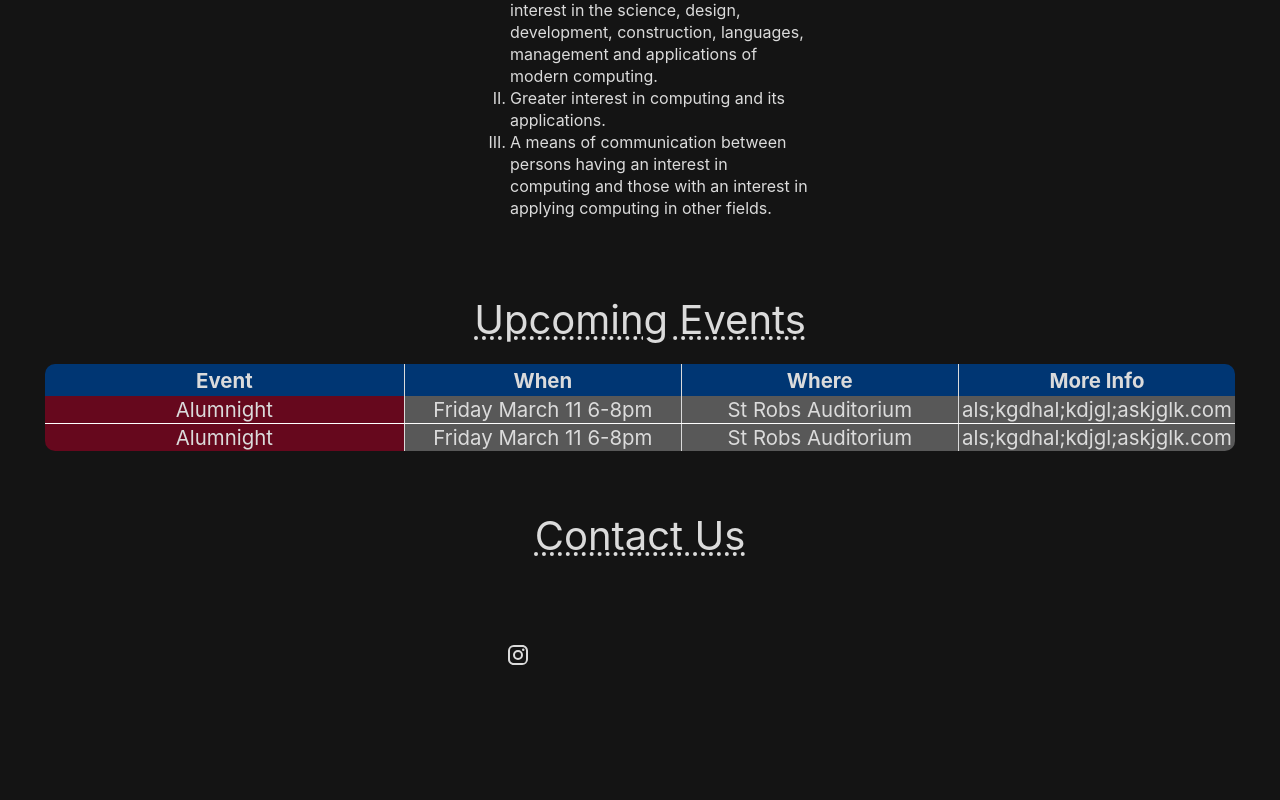
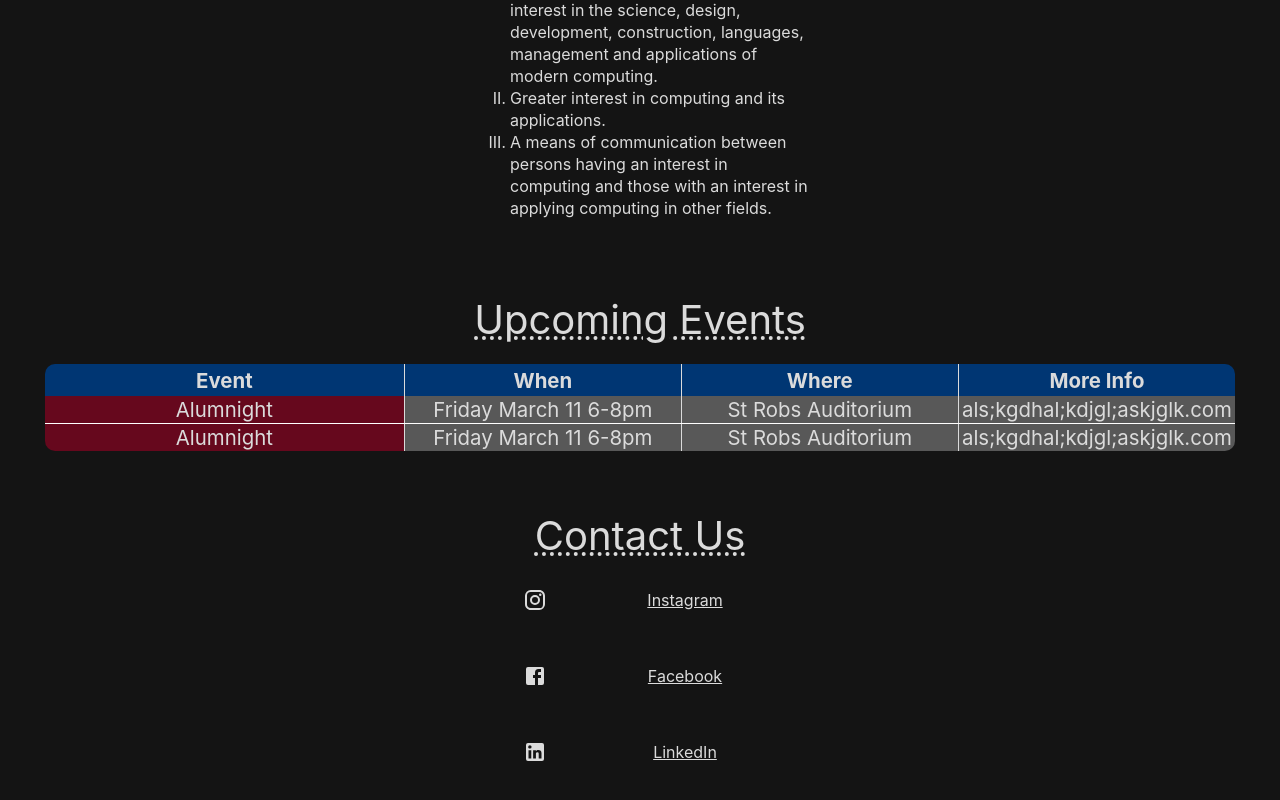
Before and after one commit to jyeh20/lmuacm, a React (Create React App) app in the folder webapp/: page / in a window 1280 px wide. Shown: the part 490-1290 px from the top of the page. Built offline with nearby package versions, Linux system fonts and the light colour scheme.

Commit message:
contact updates

```diff
--- /dev/null
+++ b/webapp/src/assets/links.json
@@ -0,0 +1,14 @@
+{
+  "links": [
+    ["Instagram", "https://www.instagram.com/lmuacm/"],
+    ["Facebook", "https://www.facebook.com/loyolamarymountacm"],
+    ["LinkedIn", "https://www.linkedin.com/company/lmu-acm"],
+    ["LEO", "https://leo.lmu.edu/organization/acm"]
+  ],
+
+  "socials": [
+    ["Instagram", "https://www.instagram.com/lmuacm/"],
+    ["Facebook", "https://www.facebook.com/loyolamarymountacm"],
+    ["LinkedIn", "https://www.linkedin.com/company/lmu-acm"]
+  ]
+}
--- a/webapp/src/assets/socials.json
+++ /dev/null
@@ -1,8 +0,0 @@
-{
-  "socials": [
-    { "Instagram": "https://www.instagram.com/lmuacm/" },
-    { "Facebook": "https://www.facebook.com/loyolamarymountacm" },
-    { "LinkedIn": "https://www.linkedin.com/company/lmu-acm" },
-    { "LEO": "https://leo.lmu.edu/organization/acm" }
-  ]
-}
--- a/webapp/src/components/Home/Contact/Contact.css
+++ b/webapp/src/components/Home/Contact/Contact.css
@@ -1,17 +1,16 @@
 .Contact {
   margin: auto;
   display: grid;
-  width: 350px;
+  width: 300px;
   height: 200px;
-  grid-template-rows: 25% 25% 25% 25%;
+  grid-template-rows: 24% 14% 24% 14% 24%;
 }
 
 .Contact-row {
+  margin: auto;
   width: 100%;
   display: grid;
   grid-template-columns: 30% 70%;
-  /* grid-row-start: 1;
-  grid-row-end: 2; */
 }
 
 .Contact-button {
@@ -19,3 +18,15 @@
   grid-column-start: 1;
   grid-column-end: 2;
 }
+
+.Contact-link {
+  margin: auto;
+  color: inherit;
+}
+
+@media screen and (max-width: 767px) {
+  .Contact {
+    width: 65%;
+    height: 25vh;
+  }
+}
--- a/webapp/src/components/Home/Contact/Contact.jsx
+++ b/webapp/src/components/Home/Contact/Contact.jsx
@@ -2,7 +2,7 @@ import React from "react";
 
 import "./Contact.css";
 
-import SOCIALS from "../../../assets/socials.json";
+import links from "../../../assets/links.json";
 
 import IconButton from "@mui/material/IconButton";
 
@@ -12,22 +12,39 @@ import LinkedInIcon from "@mui/icons-material/LinkedIn";
 
 const Contact = (props) => {
   const { color } = props;
-  const socials = SOCIALS.socials;
-  console.log(socials);
+  const socials = links.socials;
 
-  let social_arr = [];
-  console.log(Object.entries(socials));
-  for (let [item, value] in Object.entries(socials)) {
-    console.log(item, value);
-  }
+  const getIcon = (name) => {
+    switch (name) {
+      case "Instagram":
+        return <InstagramIcon sx={{ color: color }} />;
+      case "Facebook":
+        return <FacebookIcon sx={{ color: color }} />;
+      default:
+        return <LinkedInIcon sx={{ color: color }} />;
+    }
+  };
 
   return (
     <div className="Contact">
-      <div style={{ gridRowStart: 2 }} className="Contact-row">
-        <IconButton className="Contact-button">
-          <InstagramIcon sx={{ color: color }} />
-        </IconButton>
-      </div>
+      {socials.map(([name, link], index) => (
+        <a
+          href={link}
+          target="_blank"
+          style={{ gridRowStart: index * 2 + 1, color: color }}
+          // className="Contact-row"
+        >
+          <div
+            // href={link}
+            // target="_blank"
+            // style={{ gridRowStart: index * 2 + 1, color: color }}
+            className="Contact-row"
+          >
+            <IconButton className="Contact-button">{getIcon(name)}</IconButton>
+            <div className="Contact-link">{name}</div>
+          </div>
+        </a>
+      ))}
     </div>
   );
 };
```
